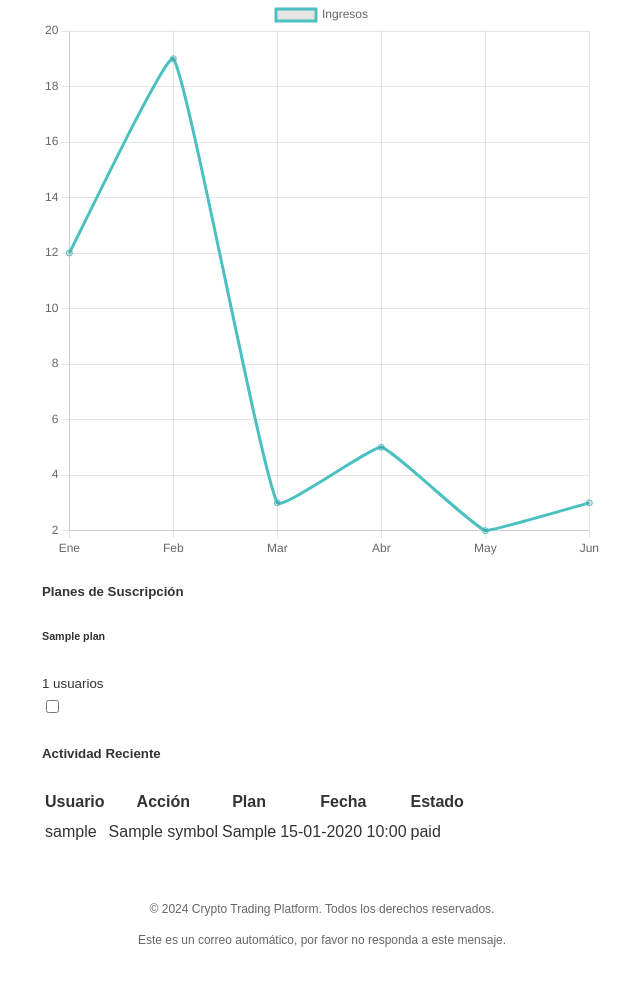
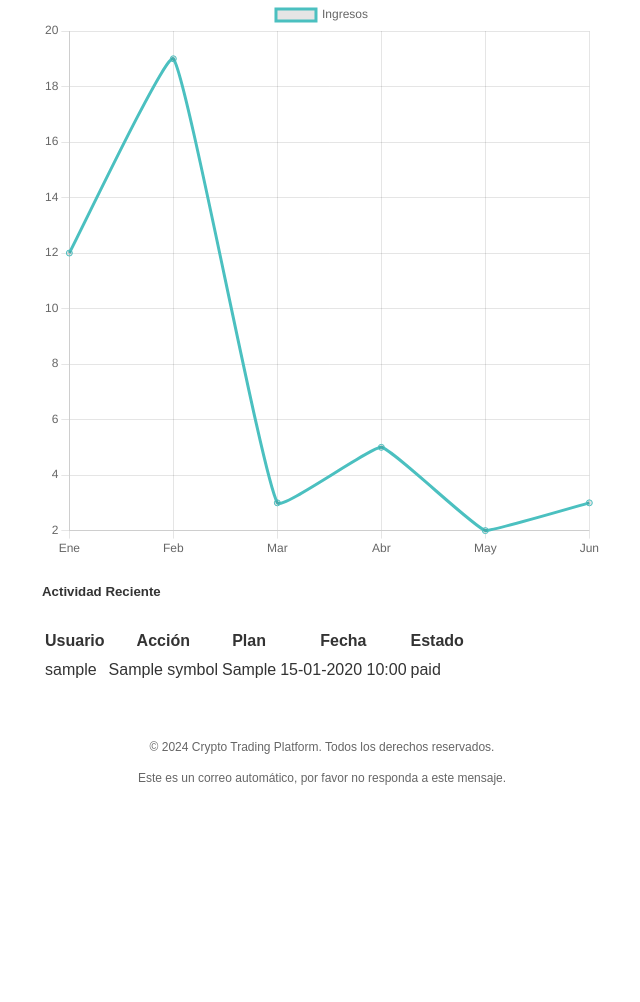
Before and after one commit to tbg-ia/TGB-IA, a Python web app: template app/templates/admin/dashboard.html in a window 1280 px wide. Shown: the part 879-1881 px from the top of the page, without its empty margins (318-958 px from the left). After the commit the page ends 1664 px from the top, so only its background shows below. Run offline with Jinja, Linux system fonts and the light colour scheme; the template is opened without the code that fills it: most values are stand-ins (such as "Sample title", 1, 10 or a date in 2020).

Commit message:
Assistant checkpoint: Remove subscription plans section from admin dashboard
Assistant generated file changes:
- app/templates/admin/dashboard.html: Remove subscription plans section

---

User prompt:

ok remueve en el admin/dashboard Planes de Suscripción

```diff
--- a/app/templates/admin/dashboard.html
+++ b/app/templates/admin/dashboard.html
@@ -136,32 +136,7 @@
                     </div>
                 </div>
 
-                <!-- Resumen de Planes -->
-                <div class="col-md-4">
-                    <div class="card h-100">
-                        <div class="card-header d-flex justify-content-between align-items-center">
-                            <h5 class="card-title mb-0">Planes de Suscripción</h5>
-                            <a href="{{ url_for('admin.manage_subscription_plans') }}" class="btn btn-primary btn-sm">
-                                <i class="bi bi-pencil"></i>
-                            </a>
-                        </div>
-                        <div class="card-body">
-                            {% for plan in subscription_plans %}
-                            <div class="d-flex justify-content-between align-items-center mb-3">
-                                <div>
-                                    <h6 class="mb-0">{{ plan.name }}</h6>
-                                    <small class="text-muted">{{ plan.subscriber_count }} usuarios</small>
-                                </div>
-                                <div class="form-check form-switch">
-                                    <input class="form-check-input" type="checkbox"
-                                           {% if plan.is_active %}checked{% endif %}
-                                           onchange="togglePlan({{ plan.id }}, this.checked)">
-                                </div>
-                            </div>
-                            {% endfor %}
-                        </div>
-                    </div>
-                </div>
+                <!-- Este espacio se ha dejado intencionalmente vacío -->
             </div>
 
             <!-- Actividad Reciente -->
```
